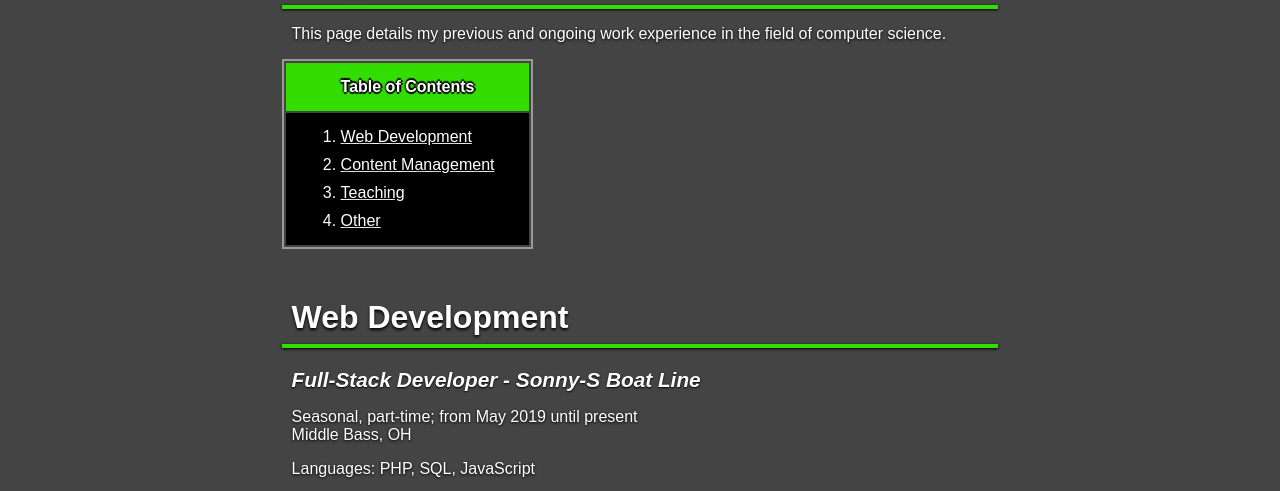
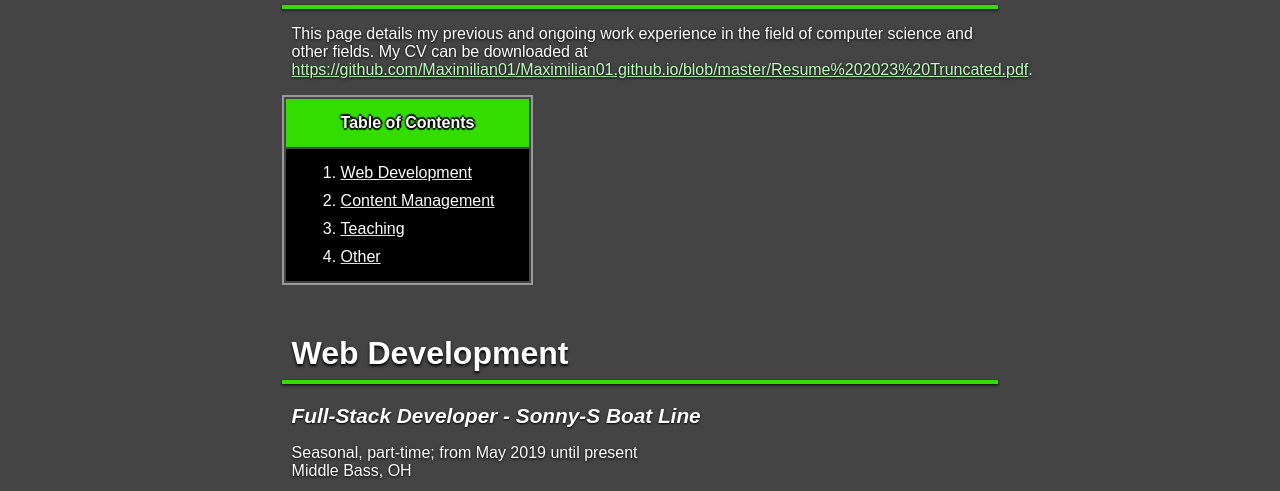
Before and after one commit to Maximilian01/Maximilian01.github.io, a plain HTML site: page experience.html in a window 1280 px wide. Shown: the part 292-783 px from the top of the page. Drawn offline with Linux system fonts and the light colour scheme.

Commit message:
Added link to CV

```diff
--- a/experience.html
+++ b/experience.html
@@ -23,7 +23,8 @@
             <hr>
             <!-- Table of contents and page description -->
             <p>
-                This page details my previous and ongoing work experience in the field of computer science.
+                This page details my previous and ongoing work experience in the field of computer science and other fields.
+                My CV can be downloaded at <a href="https://github.com/Maximilian01/Maximilian01.github.io/blob/master/Resume%202023%20Truncated.pdf" download>https://github.com/Maximilian01/Maximilian01.github.io/blob/master/Resume%202023%20Truncated.pdf</a>.
             </p>
             <table class="contentstable">
                 <thead>
```
